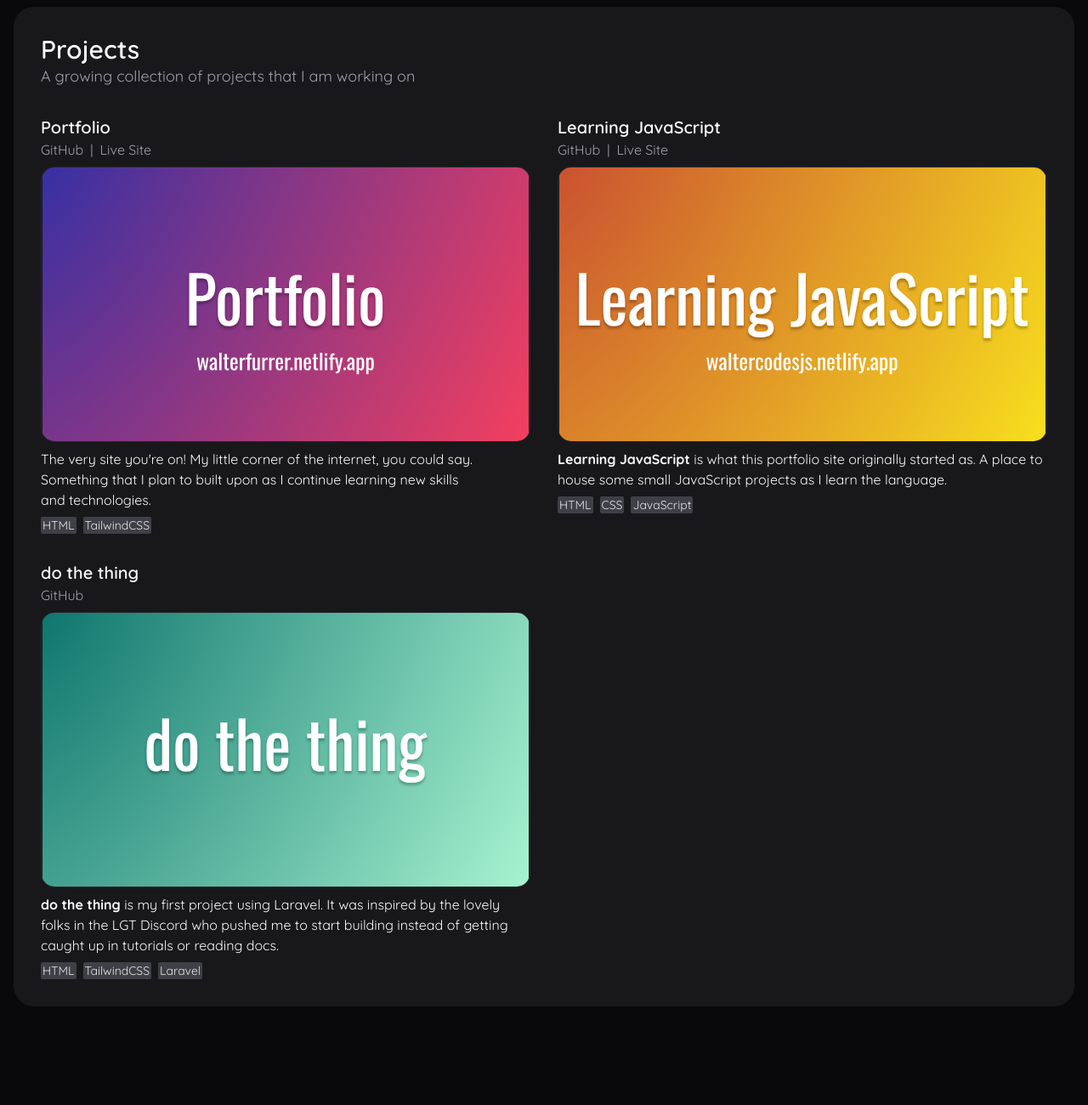
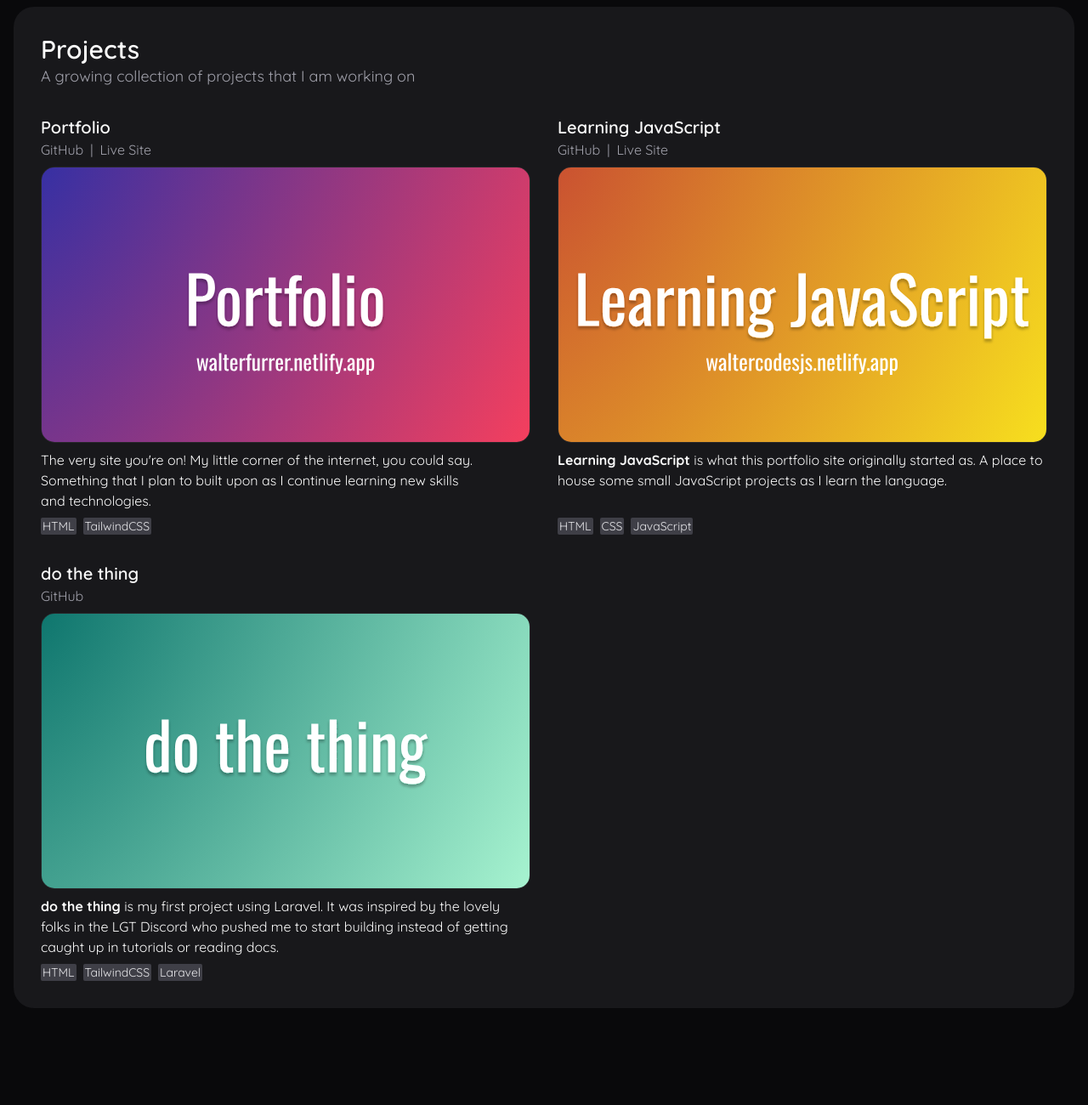
Before and after one commit to walterfurrer/portfolio, a website built with Vite: page index.html in a window 1280 px wide. Shown: the part 920-2220 px from the top of the page at 85% size. Built offline with nearby package versions, Linux system fonts and the light colour scheme; a script that the page names is missing.

Commit message:
Fix project cards layout and spacing

```diff
--- a/index.html
+++ b/index.html
@@ -37,7 +37,7 @@
                 </ul>
             </nav>
             <main class="flex flex-col gap-32 mb-16">
-                <section id="about" class="bg-card-background flex flex-col gap-8 p-4 text-left rounded-3xl md:grid md:grid-cols-2 md:p-8">
+                <section id="about" class="bg-card-background flex flex-col gap-8 px-4 py-8 text-left rounded-3xl md:grid md:grid-cols-2 md:p-8">
                     <div class="flex flex-col gap-y-8">
                         <div class="flex flex-col gap-y-2">
                             <h1 class="text-4xl font-bold">
@@ -73,7 +73,7 @@
                         <p class="text-secondary-foreground text-balance text-lg">A growing collection of projects that I am working on</p>
                     </div>
                     <div class="flex flex-col gap-8 md:grid md:grid-cols-2">
-                        <div class="flex flex-col gap-2 aspect-16/9">
+                        <div class="flex flex-col gap-2">
                             <div class="flex flex-col">
                                 <h3 class="project-title">Portfolio</h3>
                                 <div class="flex flex-row gap-2 text-secondary-foreground">
@@ -81,7 +81,7 @@
                                     <p>|</p>
                                     <a class="hover:text-foreground" href="https://walterfurrer.netlify.app/" target="_blank" rel="noopener noreferrer">Live Site</a>
                                 </div></div>
-                            <img class="w-full h-auto border border-zinc-800 rounded-2xl aspect-16/9" src="/images/portfolio.svg" alt="Portfolio image">
+                            <img class="w-full h-auto border border-zinc-800 rounded-2xl" src="/images/portfolio.svg" alt="Portfolio image">
                             <p class="text-pretty flex-grow">The very site you're on! My little corner of the internet, you could say. Something that I plan to built upon as I continue learning new skills and technologies.</p>
                             <div class="align-bottom">
                                 <ul class="flex flex-row gap-2">
@@ -90,7 +90,7 @@
                                 </ul>
                             </div>
                         </div>
-                        <div class="flex flex-col gap-2 aspect-16/9">
+                        <div class="flex flex-col gap-2">
                             <div class="flex flex-col">
                                 <h3 class="project-title">Learning JavaScript</h3>
                                 <div class="flex flex-row gap-2 text-secondary-foreground">
@@ -99,7 +99,7 @@
                                     <a class="hover:text-foreground" href="https://waltercodesjs.netlify.app/" target="_blank" rel="noopener noreferrer">Live Site</a>
                                 </div>
                             </div>
-                            <img class="w-full h-auto border border-zinc-800 rounded-2xl aspect-16/9" src="/images/learning-js.svg" alt="Learning JavaScript image">
+                            <img class="w-full h-auto border border-zinc-800 rounded-2xl" src="/images/learning-js.svg" alt="Learning JavaScript image">
                             <p class="text-pretty flex-grow"><span class="font-bold">Learning JavaScript</span> is what this portfolio site originally started as. A place to house some small JavaScript projects as I learn the language.</p>
                             <div class="align-bottom">
                                 <ul class="flex flex-row gap-x-2">
@@ -109,7 +109,7 @@
                                 </ul>
                             </div>
                         </div>
-                        <div class="flex flex-col gap-2 aspect-16/9">
+                        <div class="flex flex-col gap-2">
                             <div class="flex flex-col">
                                 <h3 class="project-title">do the thing</h3>
                                 <div class="flex flex-row gap-x-2 text-secondary-foreground">
@@ -118,7 +118,7 @@
                                     <a class="hover:text-foreground" href="https://waltercodesjs.netlify.app/" target="_blank" rel="noopener noreferrer">Live Site</a> -->
                                 </div>
                             </div>
-                            <img class="w-full h-auto border border-zinc-800 rounded-2xl aspect-16/9" src="/images/do-the-thing.svg" alt="do the thing image">
+                            <img class="w-full h-auto border border-zinc-800 rounded-2xl" src="/images/do-the-thing.svg" alt="do the thing image">
                             <p class="text-pretty flex-grow"><span class="font-bold">do the thing</span> is my first project using Laravel. It was inspired by the lovely folks in the LGT Discord who pushed me to start building instead of getting caught up in tutorials or reading docs.</p>
                             <div class="align-bottom">
                                 <ul class="flex flex-row gap-x-2">
```
